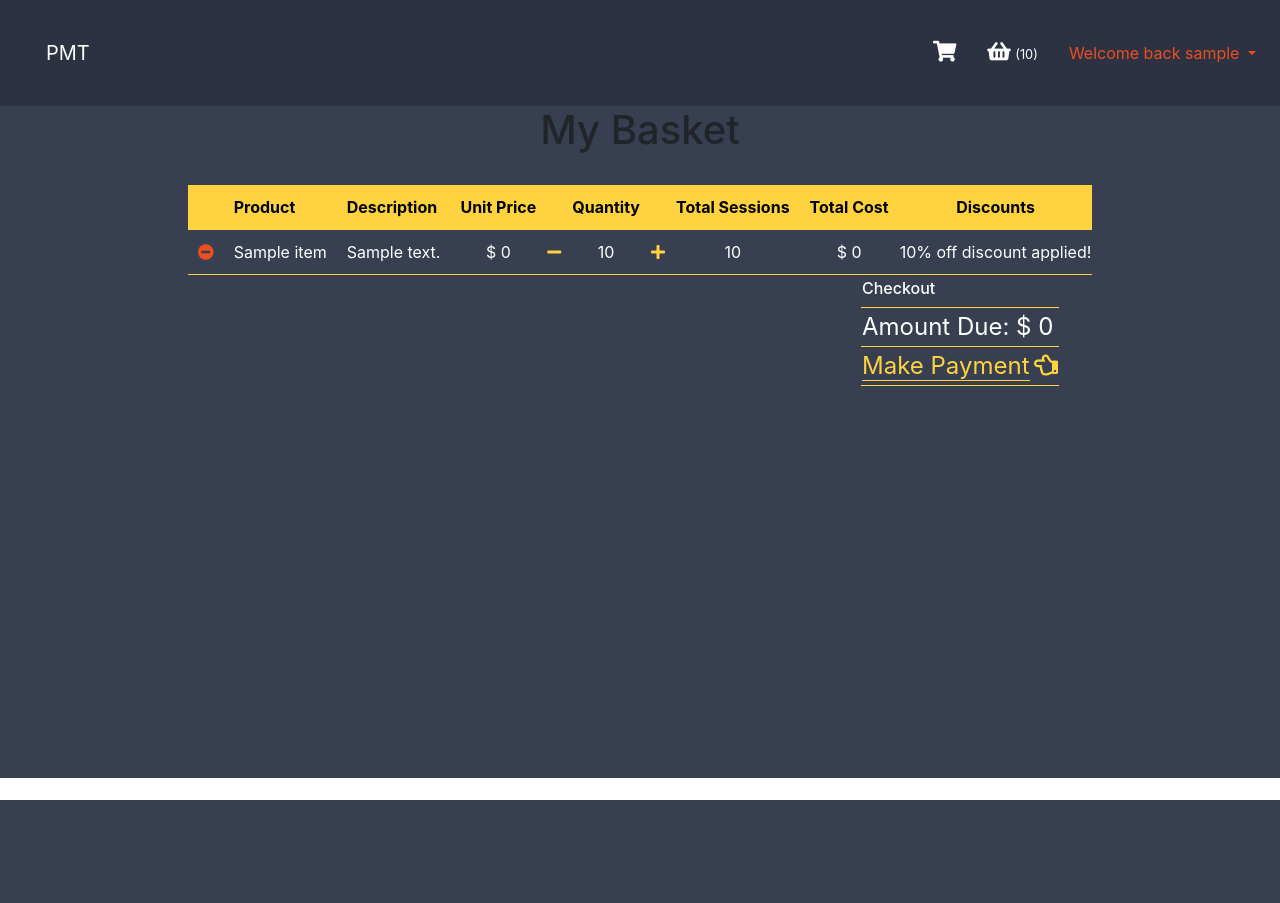
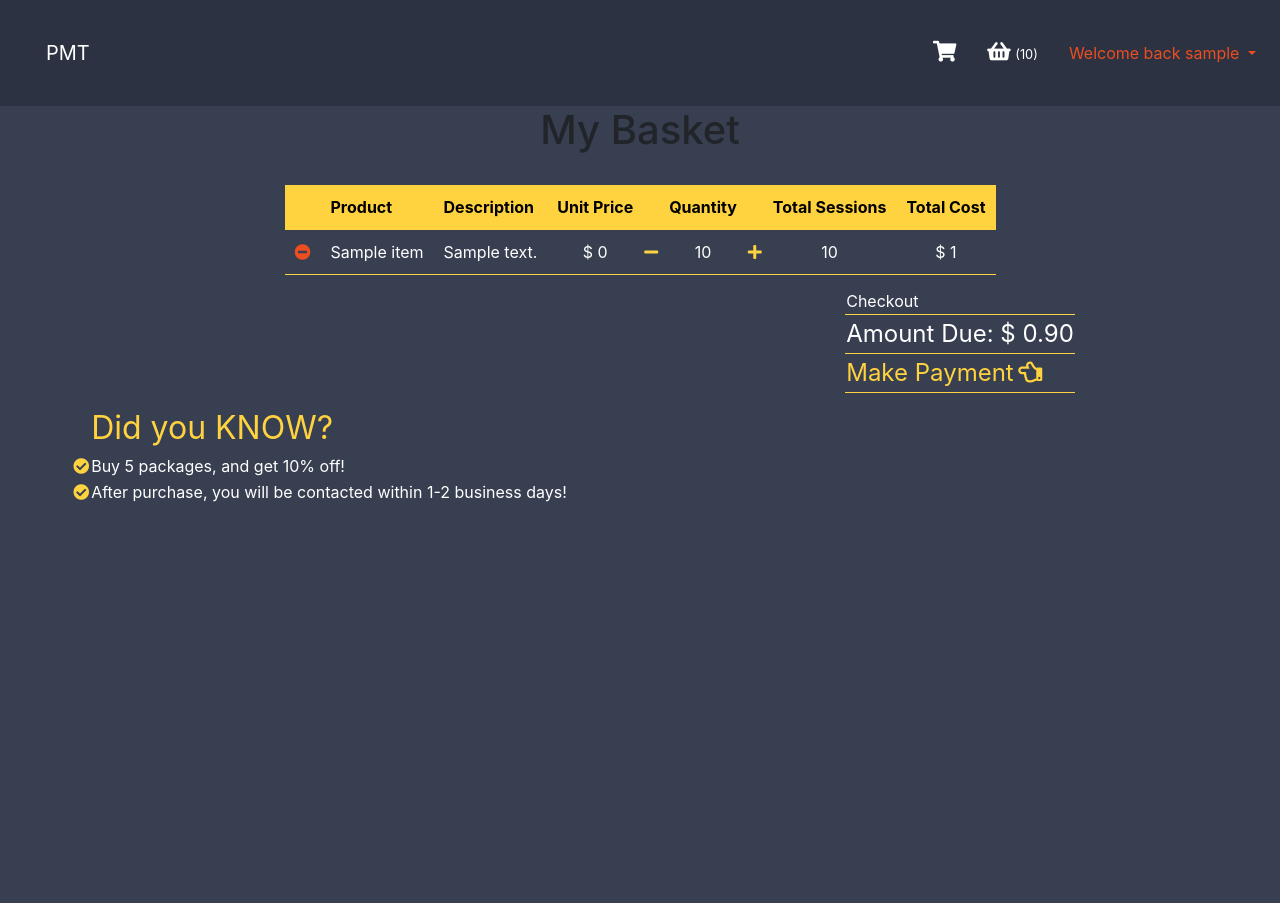
Before and after one commit to jaymanmt/PMT, a Django app: page /basket/ in a window 1280 px wide. Before the commit the page ends 800 px from the top, so only its background shows below. Run offline with Django 3.2, Linux system fonts and the light colour scheme; a user stored in the database is signed in; tables that the repository leaves empty hold one stand-in row (values such as "Sample post"); some libraries are stand-ins or nearby versions.

Commit message:
altered discount pricing strategy

```diff
--- a/basket/models.py
+++ b/basket/models.py
@@ -8,11 +8,7 @@
 
     def __str__(self):
         return str(self.owner) + " - " + str(self.product) + "x" + str(self.quantity_to_buy)
-#calculate the 10% discount if the quantitiy of a basket item is above 5.
+# calculate the 10% discount if the quantity of a particular  basket item is above 5.
     def calculate_total(self):
-        if self.quantity_to_buy >= 5:
-            discounted_cost = ((self.quantity_to_buy*self.product.price)/100)*0.9
-            return int(discounted_cost)
-        else:
-            new_cost = (self.quantity_to_buy*self.product.price)/100
-            return int(new_cost)
+        new_cost = (self.quantity_to_buy*self.product.price)/100
+        return int(new_cost)
--- a/basket/templates/basket/basket_view.template.html
+++ b/basket/templates/basket/basket_view.template.html
@@ -36,9 +36,6 @@
             <th class="bkt-table-col">
                 Total Cost
             </th>
-            <th style="text-align:center;" class="bkt-table-col">
-                Discounts
-            </th>
         </tr>
         {%for item in all_basket_items%}
         <tr style="padding: 0;" class="bkt-table-row">
@@ -68,22 +65,17 @@
                 {% widthratio item.product.sessions 1 item.quantity_to_buy %}
             </td>
             <td class="bkt-table-col" style="text-align:center;">
-                $ {% calculate_total item.quantity_to_buy item.product.price %}
+                $ {% calculate_total_tag item.quantity_to_buy item.product.price %}
             </td>
-            {% if item.quantity_to_buy >= 5 %}
-            <td>
-                10% off discount applied!
-            </td>
-            {%endif%}
         </tr>
         {%endfor%}
     </table>
 </div>
-<div style="min-height: 500px; display:flex; flex-direction: column; align-items:center; margin-left: 50%;">
+<div style="display:flex; flex-direction: column; align-items:center; margin-left: 50%; margin-top: 10px;">
     <table style="color: white;">
         <tr style="padding: 0;" class="bkt-table-row">
             <td>
-                <h6>Checkout</h6>
+                Checkout
             </td>
         </tr>
         <tr style="padding: 0;" class="bkt-table-row">
@@ -93,7 +85,35 @@
         </tr>
         <tr style="padding: 0;" class="bkt-table-row">
             <td>
-                <a style="text-decoration: none; border-bottom: 1px #ffd23f solid; color: #ffd23f; font-size: 1.5em;" href="{% url 'pay_here' %}">Make Payment</a> <i style="color: #ffd23f; font-size: 1.5em;" class="far fa-hand-point-left"></i>
+                <a style="text-decoration: none; color: #ffd23f; font-size: 1.5em;" href="{% url 'pay_here' %}">Make Payment</a> <i style="color: #ffd23f; font-size: 1.5em;" class="far fa-hand-point-left"></i>
+            </td>
+        </tr>
+    </table>
+</div>
+<div style="min-height: 500px; display:flex; flex-direction: column; align-items:center; margin-right: 50%; margin-top: 10px;">
+    <table style="padding: 10%; color:white;">
+        <tr>
+            <td>
+
+            </td>
+            <td style="font-size: 2em; color: #ffd23f;">
+                Did you KNOW?
+            </td>
+        </tr>
+        <tr>
+            <td>
+                <i style="color: #ffd23f;" class="fas fa-check-circle"></i>
+            </td>
+            <td>
+                Buy 5 packages, and get 10% off!
+            </td>
+        </tr>
+        <tr>
+            <td>
+                <i style="color: #ffd23f;" class="fas fa-check-circle"></i>
+            </td>
+            <td>
+                After purchase, you will be contacted within 1-2 business days!
             </td>
         </tr>
     </table>
--- a/basket/templatetags/custom_tags.py
+++ b/basket/templatetags/custom_tags.py
@@ -4,10 +4,6 @@
 register = template.Library()
 
 @register.simple_tag
-def calculate_total(quantity, cost):
-    if quantity >= 5:
-        discounted_cost = ((quantity*cost)/100)*0.9
-        return int(discounted_cost)
-    else:
-        new_cost = (quantity*cost)/100
-        return int(new_cost)
+def calculate_total_tag(quantity, cost):
+    new_cost = (quantity*cost)/100
+    return int(new_cost)
--- a/basket/views.py
+++ b/basket/views.py
@@ -8,11 +8,19 @@
     each_item_total_cost = 0
     total_cost = 0
     number_of_bkt_items = 0
+    number_of_items = 0
 
     all_basket_items = basketItem.objects.filter(owner=request.user)
     for each_item in all_basket_items:
         number_of_bkt_items+=1
+        number_of_items+= number_of_bkt_items*each_item.quantity_to_buy
         total_cost+=each_item.calculate_total()
+
+    if number_of_items >= 5:
+        total_cost = total_cost * 0.9
+
+    #convert to two decimal places string
+    total_cost = "{:.2f}".format(total_cost)
 
     return render(request, "basket/basket_view.template.html", {
         "all_basket_items":all_basket_items,
--- a/shop/templates/shop/shop.template.html
+++ b/shop/templates/shop/shop.template.html
@@ -11,7 +11,7 @@
     <div class="flex-container" style="display:flex; flex-direction:row; flex-wrap: wrap; justify-content: space-around;">
         {%for i in items%}
 
-        <div class="card" style="border-radius: 25px; flex-basis: 400px; margin:12px; width:100%; text-align: center; {%if starter_check and i.sku == '000001' %}display:none;{%endif%}">
+        <div class="card" style="box-shadow: 3px 3px 5px; border-radius: 25px; flex-basis: 400px; margin:12px; width:100%; text-align: center; {%if starter_check and i.sku == '000001' %}display:none;{%endif%}">
 
             <div style="background-color: #ffd23f; border-top-left-radius: 25px;border-top-right-radius: 25px; padding:12px;">
                 <h2 class="card-title">{{i.product_name}}</h2>
```
Also changed, not shown: shop/views.py (+23 -18 lines).
